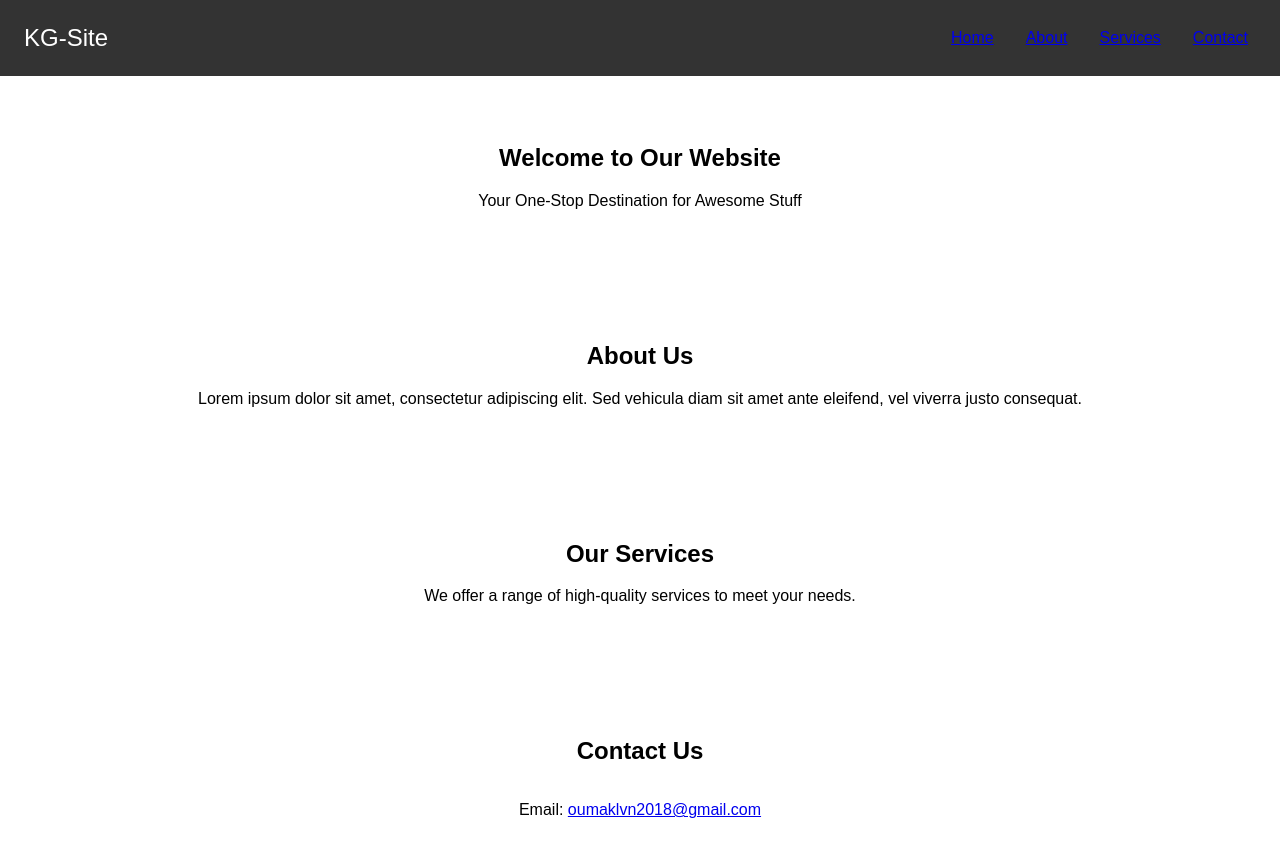
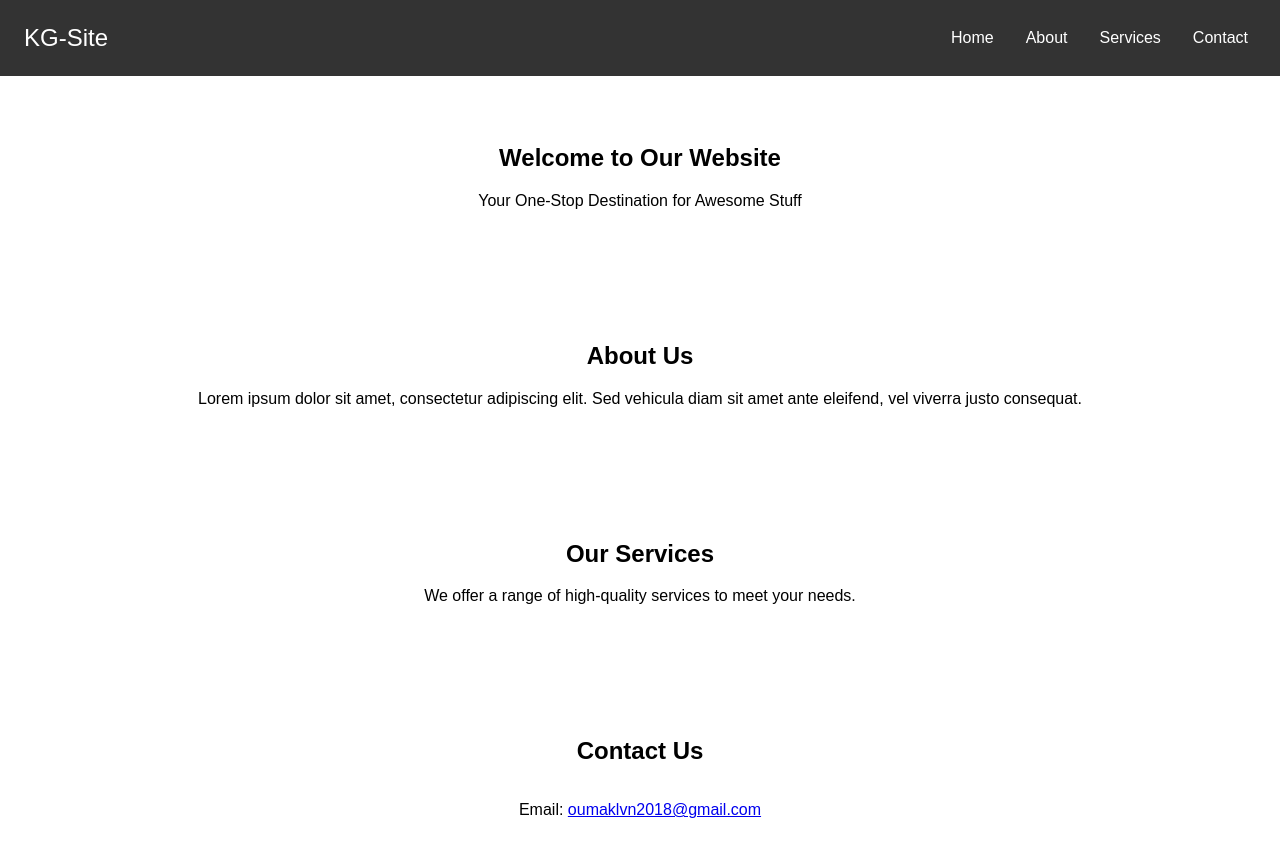
Before and after one commit to kelvin-thegreat/web_development_projects, a plain HTML site: page website_0/html_code/index.html in a window 1280 px wide. Drawn offline with Linux system fonts and the light colour scheme.

Commit message:
Update index.html

```diff
--- a/website_0/html_code/index.html
+++ b/website_0/html_code/index.html
@@ -56,10 +56,10 @@
     <div class="logo">KG-Site</div>
     <nav>
       <ul class="navigation">
-        <li><a href="#home">Home</a></li>
-        <li><a href="#about">About</a></li>
-        <li><a href="#services">Services</a></li>
-        <li><a href="#contact">Contact</a></li>
+        <li><a href="#home"></a>Home</li>
+        <li><a href="#about"></a>About</li>
+        <li><a href="#services"></a>Services</li>
+        <li><a href="#contact"></a>Contact</li>
       </ul>
     </nav>
   </header>
```
